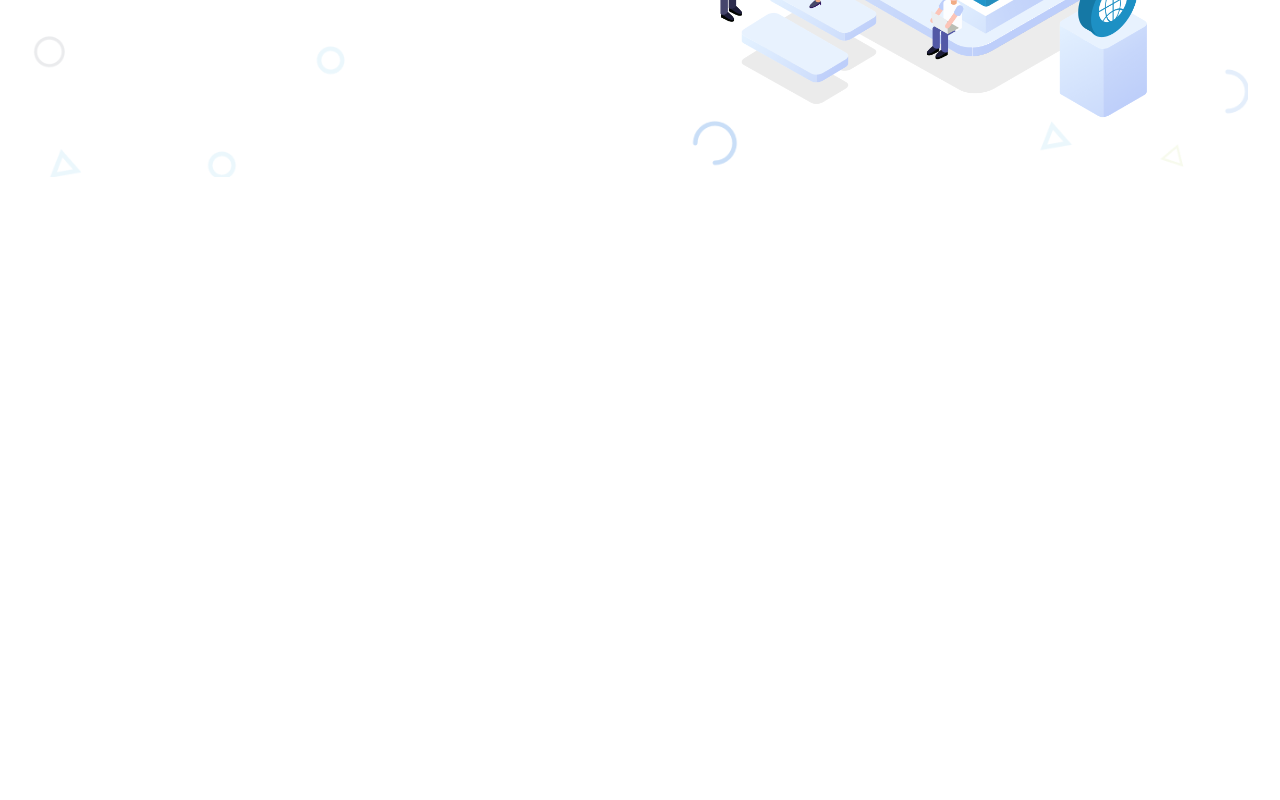
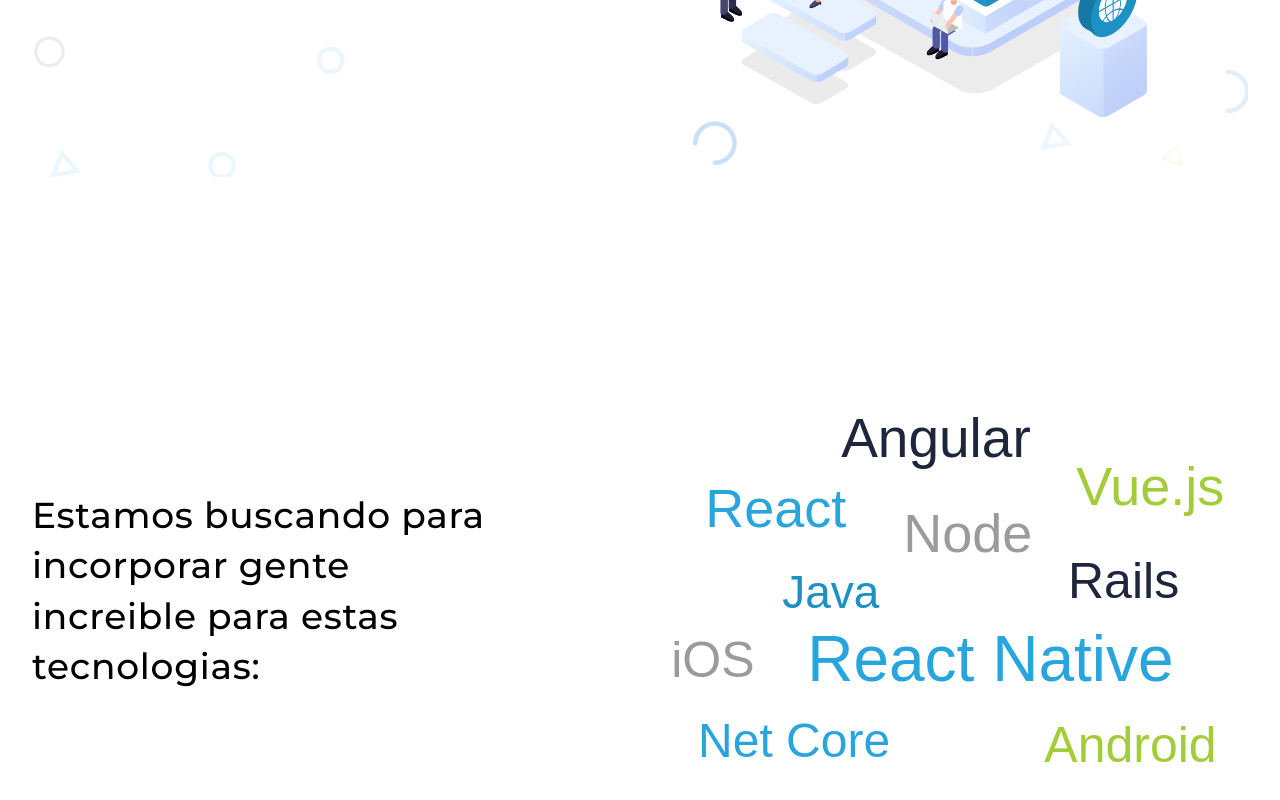
Before and after one commit to joaquinmiguens/wolox-interview, an Angular app: page / in a window 1280 px wide. Shown: the part 482-1282 px from the top of the page. Before the commit the page ends 800 px from the top, so only its background shows below. Built offline with nearby package versions, Linux system fonts and the light colour scheme.

Commit message:
first attempt to technologies section

```diff
--- a/src/app/pages/home/home.component.html
+++ b/src/app/pages/home/home.component.html
@@ -3,6 +3,25 @@
   <app-header></app-header>
   <section class="hero" id="hero">
     <app-showcase></app-showcase>
+  </section>
+  <section class="tech" id="technologies">
+    <div class="technologies">
+      <!-- Title -->
+      <div class="technologies__container">
+        <div class="technologies__container__content">
+          <h2 class="technologies__container__content__title">
+            Estamos buscando para incorporar gente increible para estas
+            tecnologias:
+          </h2>
+        </div>
+        <!-- Illustration -->
+        <img
+          src="../../../assets/Ic_Tecnologys.svg"
+          alt="Hero Image"
+          class="technologies__container__image"
+        />
+      </div>
+    </div>
   </section>
   <!-- Technologies -->
   <!-- Woloxer -->
--- a/src/app/pages/home/home.component.scss
+++ b/src/app/pages/home/home.component.scss
@@ -1,4 +1,7 @@
 $asset__path: "../../../assets";
+
+@import "../../../scss/mixins.scss";
+@import "../../../scss/variables.scss";
 
 .home {
   max-width: 1700px;
@@ -13,3 +16,28 @@ $asset__path: "../../../assets";
   background-size: 100% auto;
   margin: 2rem 0;
 }
+
+.technologies {
+  @include section-separation;
+  &__container {
+    @include two-column-grid(2, 3rem);
+    &__content {
+      font-size: 24px;
+      margin-right: 100px;
+      &__title {
+        @include montserrat-style;
+        &__bold {
+          font-weight: 700;
+          &__green {
+            color: $green;
+          }
+        }
+      }
+    }
+    &__image {
+      max-width: 100%;
+      object-fit: contain;
+      justify-self: center;
+    }
+  }
+}
```
